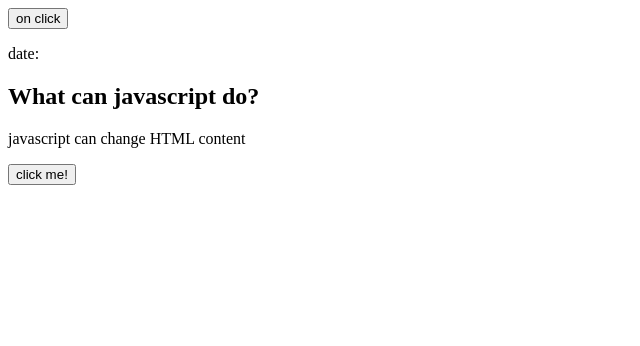
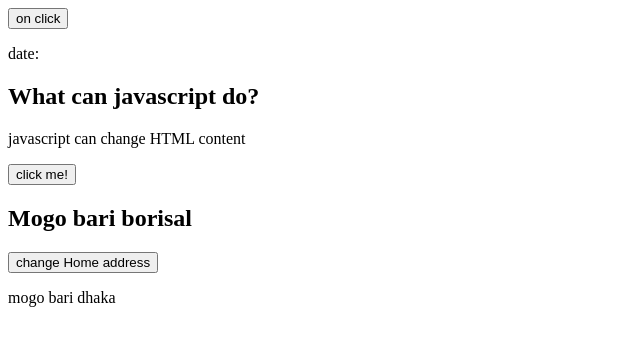
Before and after one commit to mdasifalijihat/javascript-first, a plain HTML site: page index.html in a window 1280 px wide. Shown: the whole page, without its empty margins (0-640 px from the left). Drawn offline with Linux system fonts and the light colour scheme.

Commit message:
add script tag

```diff
--- a/index.html
+++ b/index.html
@@ -4,6 +4,7 @@
     <meta charset="UTF-8">
     <meta name="viewport" content="width=device-width, initial-scale=1.0">
     <title>Document</title>
+
 </head>
 <body>
     <button type="button" onclick="document.getElementById('demo').innerHTML = Date()"> on click </button>
@@ -12,5 +13,15 @@
      <h2> What can javascript do?</h2>
      <p id="dem"> javascript can change HTML content </p>
      <button type="button" onclick="document.getElementById('dem').innerHTML = 'getElementById tag use '  "> click me!</button>
+     <!-- change html tag -->
+      <h2 id="mogo"> Mogo bari borisal  </h2>
+      <button onclick="document.getElementById('mogo').innerHTML = 'No Mogo bari Rangpur ' "> change Home address </button>
+
+      <!-- script tag use and html change  -->
+      <p id="dip">  </p>
+      <script>
+        document.getElementById('dip').innerHTML = 'mogo bari dhaka';
+    </script>
+
 </body>
 </html>
```
